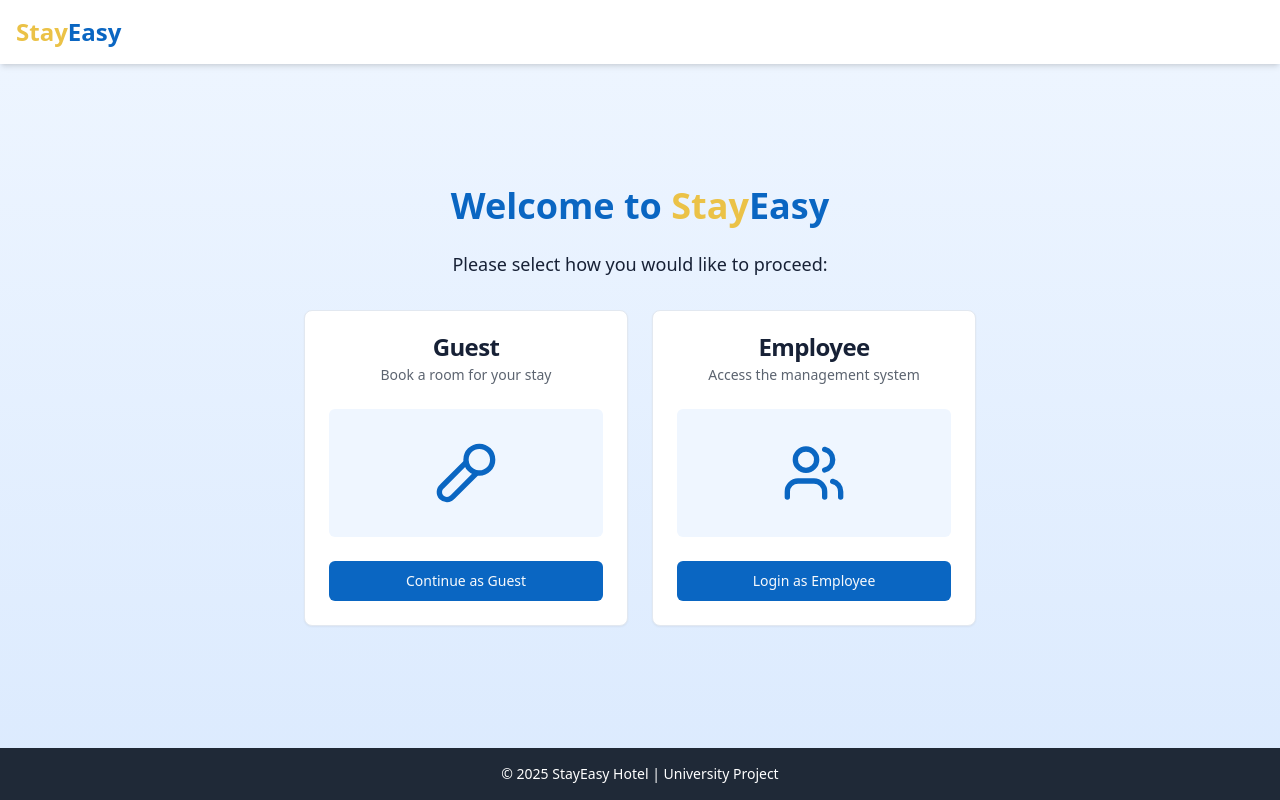
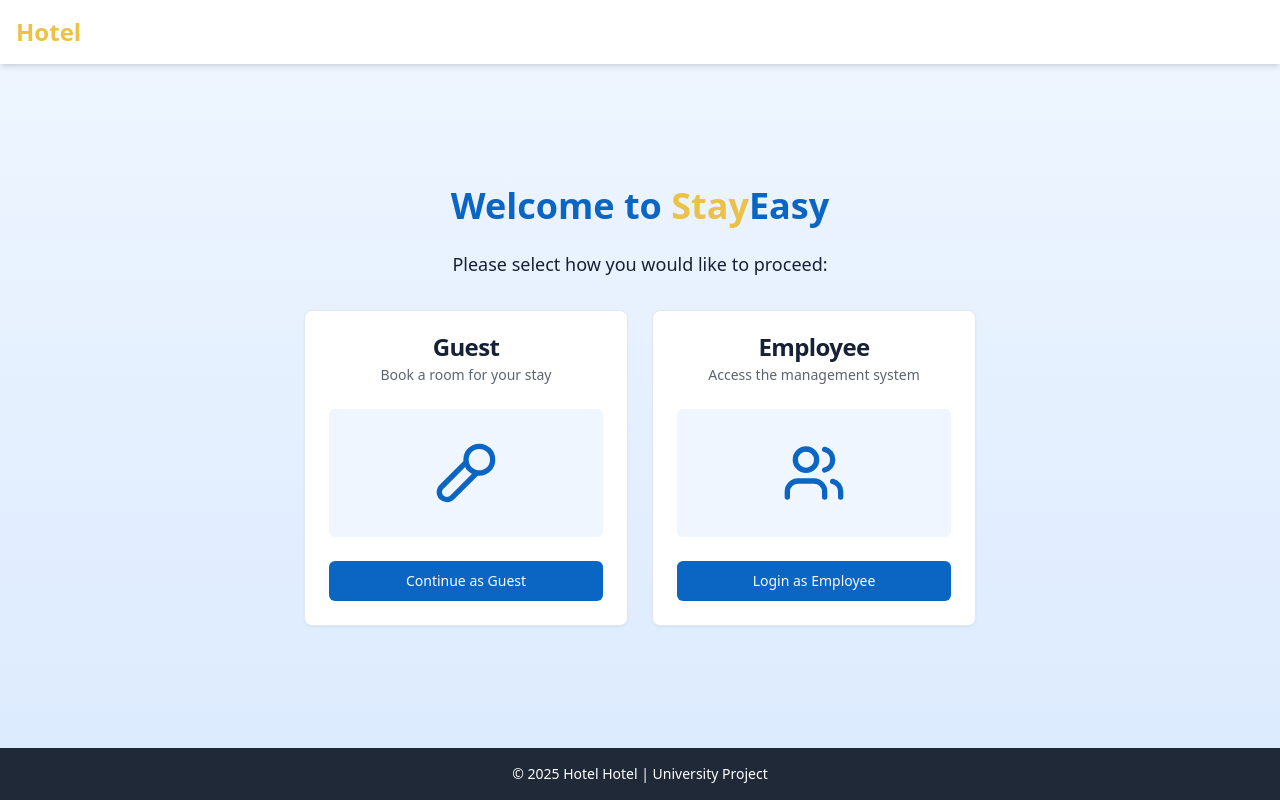
Before and after one commit to nnvrti/our-hotel-gui, a React (Vite) app: page / in a window 1280 px wide. Built offline with nearby package versions, Linux system fonts and the light colour scheme.

Commit message:
Rename "StayEasy" to "Hotel"

```diff
--- a/index.html
+++ b/index.html
@@ -1,13 +1,14 @@
+
 <!DOCTYPE html>
 <html lang="en">
   <head>
     <meta charset="UTF-8" />
     <meta name="viewport" content="width=device-width, initial-scale=1.0" />
-    <title>stay-easy-hotel-gui</title>
+    <title>hotel-hotel-gui</title>
     <meta name="description" content="Lovable Generated Project" />
     <meta name="author" content="Lovable" />
 
-    <meta property="og:title" content="stay-easy-hotel-gui" />
+    <meta property="og:title" content="hotel-hotel-gui" />
     <meta property="og:description" content="Lovable Generated Project" />
     <meta property="og:type" content="website" />
     <meta property="og:image" content="https://lovable.dev/opengraph-image-p98pqg.png" />
--- a/src/components/HotelLayout.tsx
+++ b/src/components/HotelLayout.tsx
@@ -11,7 +11,7 @@ const HotelLayout: React.FC<HotelLayoutProps> = ({ children }) => {
       <header className="bg-white shadow-md py-4">
         <div className="container mx-auto px-4 flex justify-between items-center">
           <h1 className="text-2xl font-bold text-primary">
-            <span className="text-secondary">Stay</span>Easy
+            <span className="text-secondary">Hotel</span>
           </h1>
         </div>
       </header>
@@ -22,7 +22,7 @@ const HotelLayout: React.FC<HotelLayoutProps> = ({ children }) => {
 
       <footer className="bg-gray-800 text-white py-4">
         <div className="container mx-auto px-4 text-center">
-          <p className="text-sm">© 2025 StayEasy Hotel | University Project</p>
+          <p className="text-sm">© 2025 Hotel Hotel | University Project</p>
         </div>
       </footer>
     </div>
```
